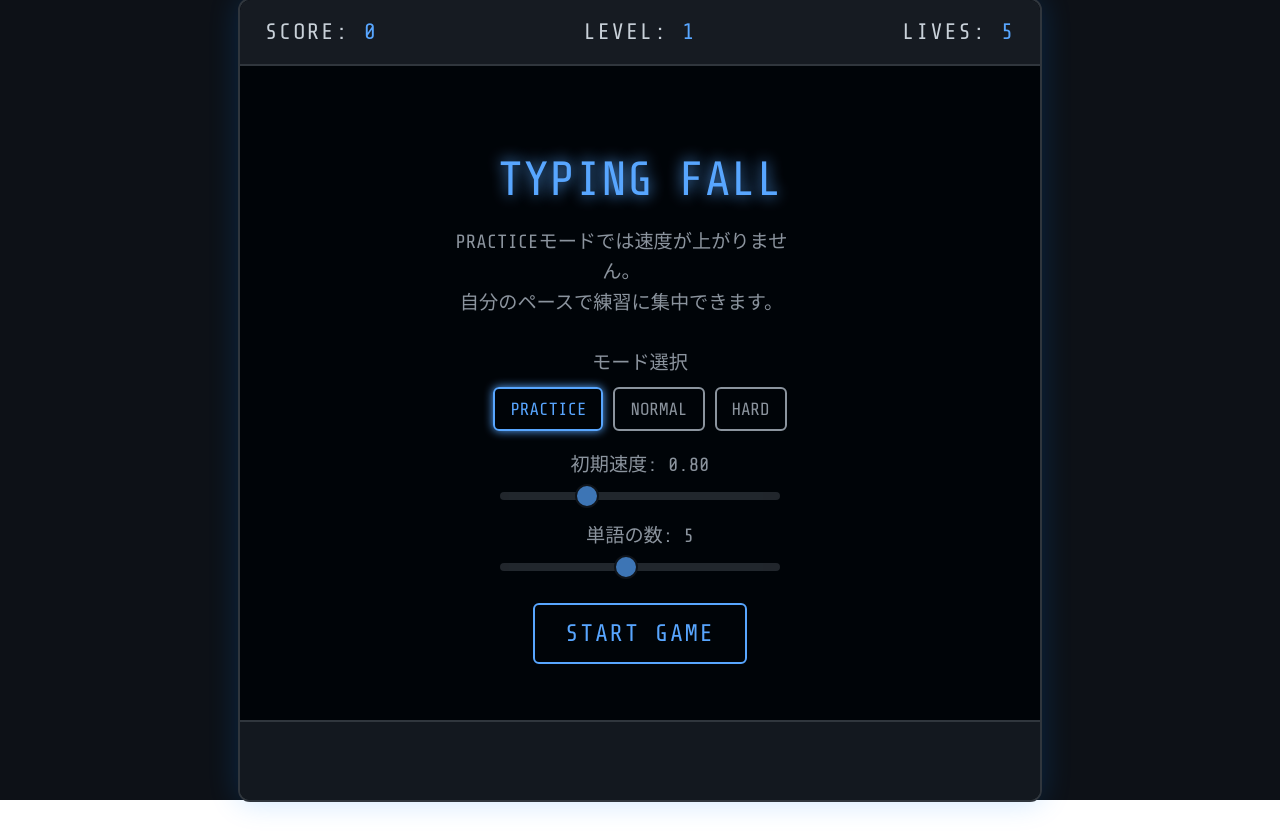
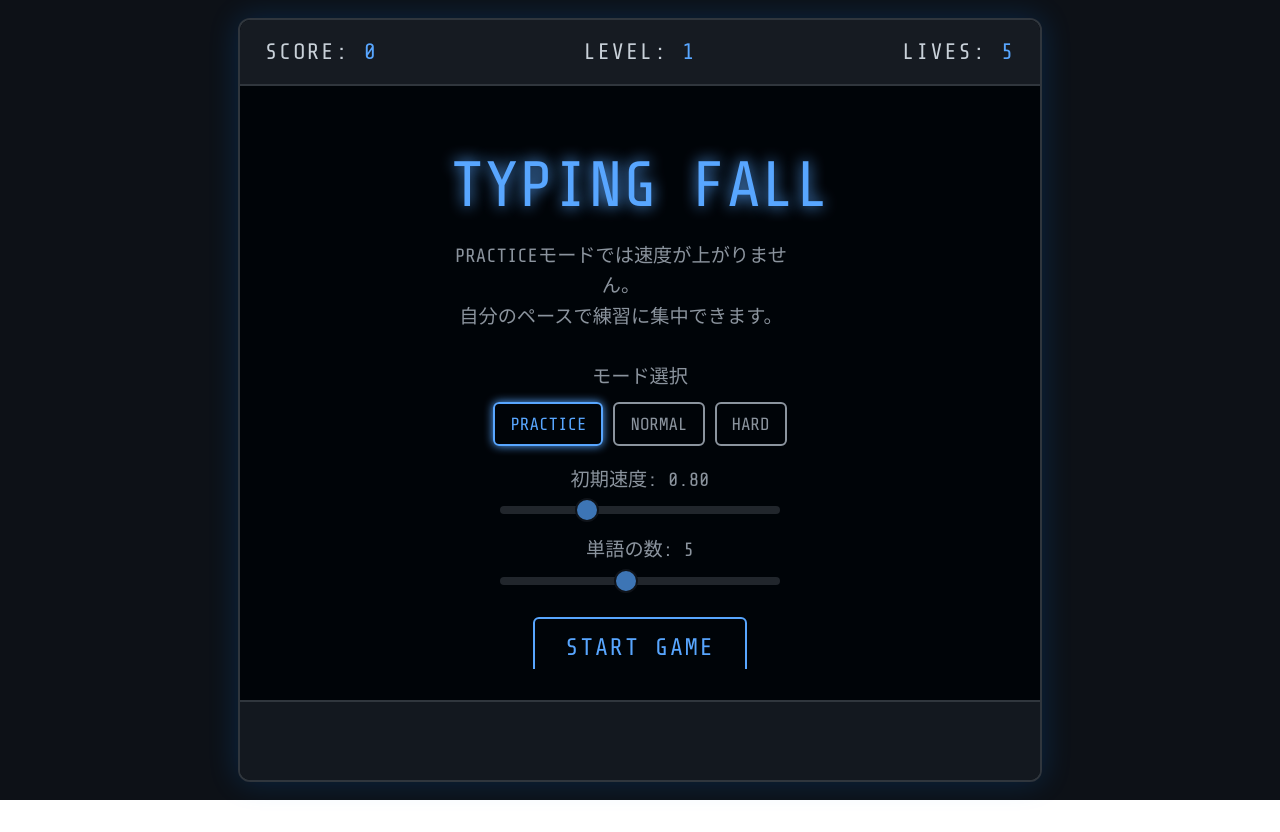
Before and after one commit to tako-chan0511/typingfall, a Vue app: page / in a window 1280 px wide. Built offline with nearby package versions, Linux system fonts and the light colour scheme.

Commit message:
モバイル対応7

```diff
--- a/src/components/TypingGame.vue
+++ b/src/components/TypingGame.vue
@@ -1,4 +1,5 @@
 <template>
+  <div class="game-wrapper">
     <div class="game-container" ref="gameContainerRef" @click="focusInput">
       <header>
         <div class="stats">SCORE: <span>{{ score }}</span></div>
@@ -76,13 +77,12 @@
         type="text"
         class="hidden-input"
         @input="handleMobileInput"
-      @focus="onInputFocus"
-      @blur="onInputBlur"
         autocomplete="off"
         autocorrect="off"
         autocapitalize="off"
         spellcheck="false"
       >
+    </div>
   </div>
 </template>
 
@@ -107,8 +107,8 @@ let currentBaseSpeed = 1.0;
 const gameContainerRef = ref<HTMLElement | null>(null);
 const gameAreaRef = ref<HTMLElement | null>(null);
 const hiddenInputRef = ref<HTMLInputElement | null>(null);
-const startButtonRef = ref<HTMLButtonElement | null>(null);
-const inputDisplayRef = ref<HTMLElement | null>(null);
+const startButtonRef = ref<HTMLButtonElement | null>(null); // スタートボタンの参照
+const inputDisplayRef = ref<HTMLElement | null>(null); // 入力表示エリアの参照
 let animationFrameId: number;
 
 const gameSettings = {
@@ -200,7 +200,9 @@ const gameOver = () => {
 
 const handleKeyDown = (e: KeyboardEvent) => {
   if (gameState.value !== 'playing' || e.metaKey || e.ctrlKey || e.altKey) return;
+
   e.preventDefault();
+
   if (e.key === 'Backspace') {
     currentInput.value = currentInput.value.slice(0, -1);
   } else if (e.key.length === 1 && e.key.match(/[a-z0-9-]/i)) {
@@ -220,10 +222,12 @@ const checkInput = () => {
   if (index !== -1) {
     score.value += words.value[index].text.length * 10;
     words.value.splice(index, 1);
+
     currentInput.value = '';
     if(hiddenInputRef.value) {
       hiddenInputRef.value.value = '';
     }
+
     if (score.value > level.value * 500) {
       level.value++;
       if (difficulty.value !== 'Practice') {
@@ -240,40 +244,55 @@ const focusInput = () => {
 }
 
 // ★★★ モバイル画面最適化のためのロジック ★★★
-const onInputFocus = () => {
-  // キーボードが表示された（入力欄にフォーカスが当たった）際に、
-  // ゲームコンテナを少し上にスクロールさせて入力欄が見えるようにする
-  setTimeout(() => {
-    if (inputDisplayRef.value) {
-      inputDisplayRef.value.scrollIntoView({ behavior: 'smooth', block: 'end' });
+let originalHeight = 0;
+const handleViewportResize = () => {
+    if (window.visualViewport && gameContainerRef.value) {
+        const newHeight = window.visualViewport.height;
+        // キーボードが表示されたと判断（元の高さより著しく小さい場合）
+        if (newHeight < originalHeight * 0.9) {
+            const scale = newHeight / originalHeight;
+            gameContainerRef.value.style.transform = `scale(${scale})`;
+            gameContainerRef.value.style.transformOrigin = 'top center';
+        } else {
+            // キーボードが非表示になった
+            gameContainerRef.value.style.transform = 'scale(1)';
         }
-  }, 300); // iOSのキーボード表示アニメーションを待つ
-};
-
-const onInputBlur = () => {
-  // フォーカスが外れたら、元の位置に戻す
-  window.scrollTo(0, 0);
+    }
 };
 
 // --- Lifecycle Hooks ---
 onMounted(() => {
   window.addEventListener('keydown', handleKeyDown);
+  if (window.visualViewport && gameContainerRef.value) {
+      originalHeight = gameContainerRef.value.offsetHeight;
+      window.visualViewport.addEventListener('resize', handleViewportResize);
+  }
 });
 
 onUnmounted(() => {
   window.removeEventListener('keydown', handleKeyDown);
+  if (window.visualViewport) {
+      window.visualViewport.removeEventListener('resize', handleViewportResize);
+  }
   cancelAnimationFrame(animationFrameId);
 });
 
 </script>
 
 <style scoped>
+/* ★★★ コンテナを包むラッパーを追加 ★★★ */
+.game-wrapper {
+  width: 100%;
+  height: 100vh;
+  display: flex;
+  justify-content: center;
+  align-items: center;
+}
 .game-container {
     width: 100%;
     max-width: 800px;
-    /* ★★★ iOSのSafariでも高さを正しく取得するために変更 ★★★ */
-    height: 100vh;
-    height: 100dvh; /* Dynamic viewport heightを優先 */
+    height: 95vh;
+    max-height: 900px;
     display: flex;
     flex-direction: column;
     border: 2px solid #30363d;
@@ -281,7 +300,9 @@ onUnmounted(() => {
     background-color: #010409;
     box-shadow: 0 0 30px rgba(0, 128, 255, 0.2);
     position: relative;
-    overflow: hidden; /* ★ コンテナ自体はスクロールさせない */
+    overflow: hidden;
+    /* ★ スケーリングのためのスタイルを追加 ★ */
+    transition: transform 0.2s ease-out;
 }
 
 header {
@@ -331,7 +352,6 @@ header {
     min-height: 40px;
     flex-shrink: 0;
 }
-
 .hidden-input {
   position: absolute;
   top: -9999px;
@@ -367,7 +387,6 @@ header {
     z-index: 10;
 }
 
-/* ★★★ モーダルのコンテンツをスクロール可能にするためのラッパー ★★★ */
 .modal-content {
     display: flex;
     flex-direction: column;
@@ -375,14 +394,14 @@ header {
     align-items: center;
     text-align: center;
     width: 100%;
-    max-height: 90%; /* ★高さを制限 */
-    overflow-y: auto; /* ★ コンテンツがはみ出たらスクロール */
+    max-height: 90%;
+    overflow-y: auto;
     padding: 20px;
     box-sizing: border-box;
 }
 
 .modal h1 {
-    font-size: 3em; /* 少し小さくして見切れにくくする */
+    font-size: 4em;
     color: #58a6ff;
     text-shadow: 0 0 15px #58a6ff;
     margin-bottom: 20px;
```
Lines whose indentation alone changed are shown as unchanged.
